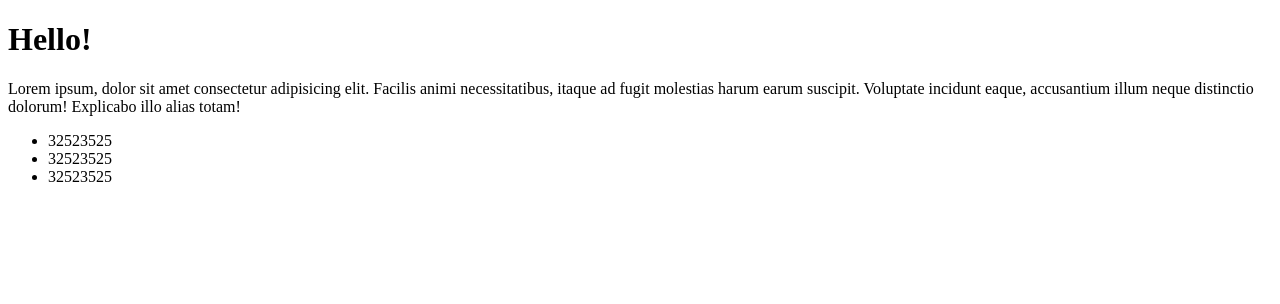
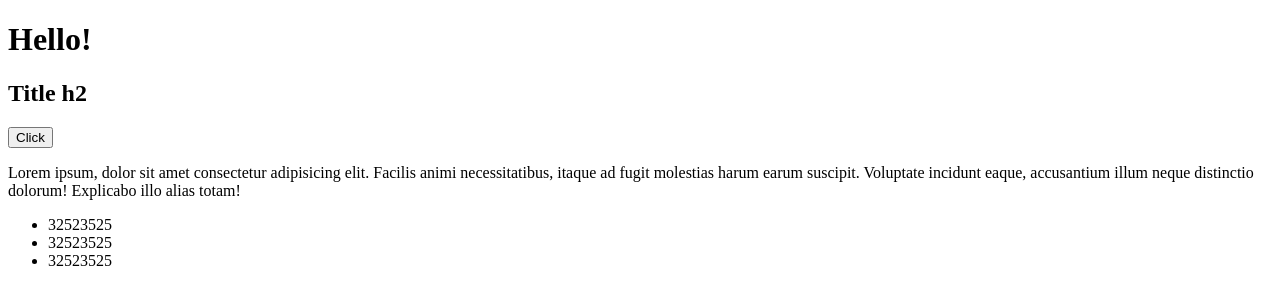
Before and after one commit to vetaluga/myproj2, a plain HTML site: page index.html in a window 1280 px wide. Drawn offline with Linux system fonts and the light colour scheme.

Commit message:
add title and btn

```diff
--- a/index.html
+++ b/index.html
@@ -7,6 +7,8 @@
 </head>
 <body>
     <h1>Hello!</h1>
+    <h2>Title h2</h2>
+    <button>Click</button>
     <p>Lorem ipsum, dolor sit amet consectetur adipisicing elit. Facilis animi necessitatibus, itaque ad fugit molestias harum earum suscipit. Voluptate incidunt eaque, accusantium illum neque distinctio dolorum! Explicabo illo alias totam!</p>
     <ul>
         <li>32523525</li>
```
